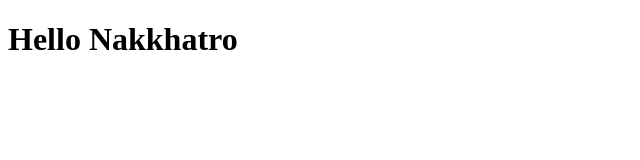
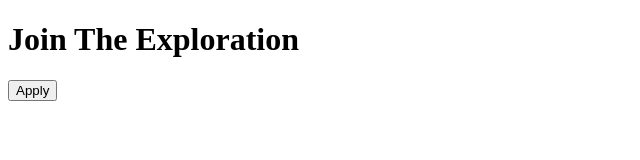
Before and after one commit to baizid20/NakshatraX, a plain HTML site: page index.html in a window 1280 px wide. Shown: the whole page, without its empty margins (0-640 px from the left). Drawn offline with Linux system fonts and the light colour scheme.

Commit message:
file structure and index html structure given

```diff
--- a/index.html
+++ b/index.html
@@ -6,6 +6,7 @@
     <title>Document</title>
 </head>
 <body>
-   <h1> Hello Nakkhatro </h1>
+   <h1>Join The Exploration</h1>
+   <button>Apply</button>
 </body>
 </html>
```
Also changed, not shown: NakshatraX/index.html (deleted), style.css (added).
